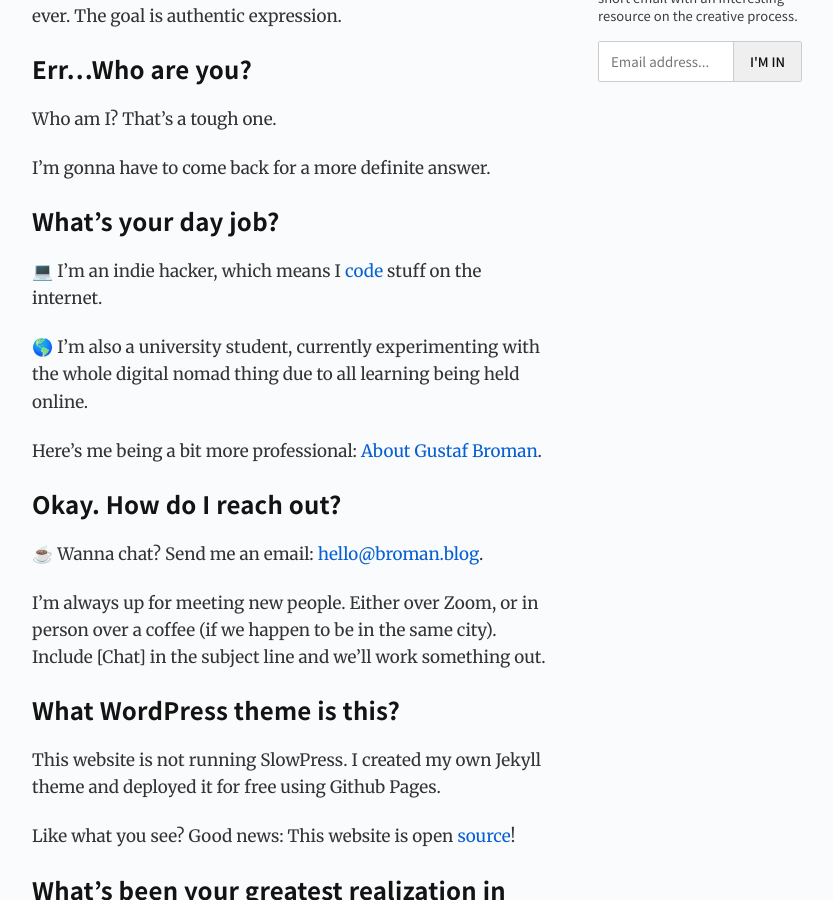
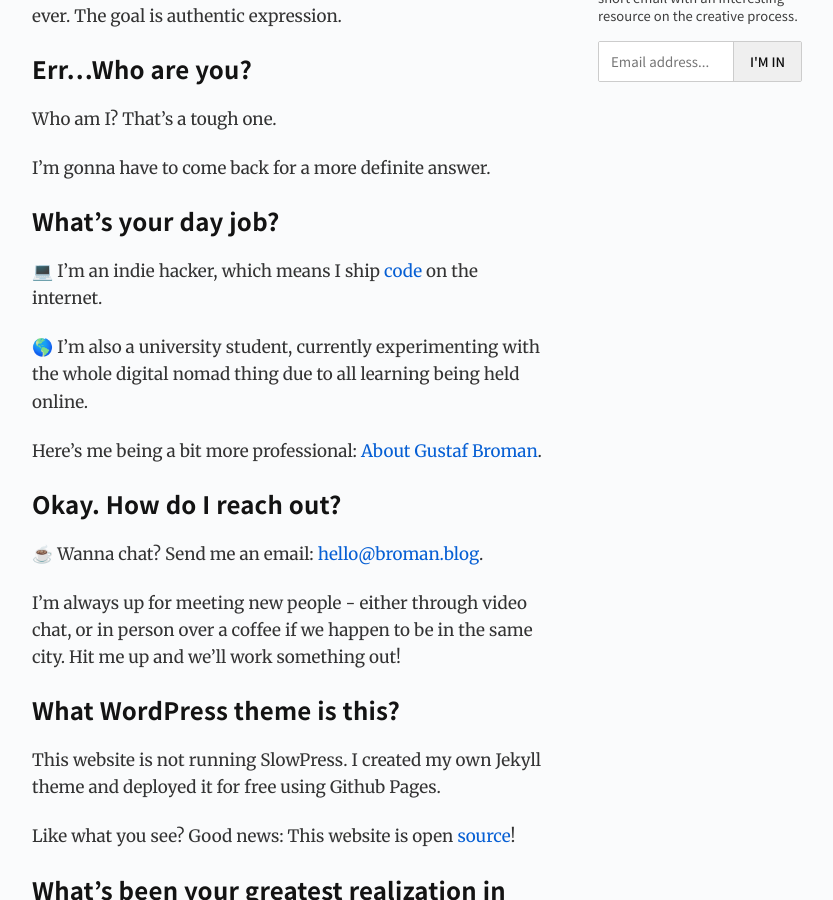
Before and after one commit to gdbroman/broman.blog, a Jekyll site: the page built from about.md, in a window 1280 px wide and 900 px high, scrolled down 694 px. Shown: the whole window, without its empty margins (223-1056 px from the left). Built offline with Jekyll 4.4.1, drawn with Linux system fonts in a browser that asks for light colours.

Commit message:
revision

```diff
--- a/about.md
+++ b/about.md
@@ -32,7 +32,7 @@ I’m gonna have to come back for a more definite answer.
 
 ## What's your day job?
 
-💻 I'm an indie hacker, which means I [code](https://github.com/gustafbroman){:target="_blank"} stuff on the internet.
+💻 I'm an indie hacker, which means I ship [code](https://github.com/gustafbroman){:target="_blank"} on the internet.
 
 🌎 I'm also a university student, currently experimenting with the whole digital nomad thing due to all learning being held online.
 
@@ -42,7 +42,7 @@ Here's me being a bit more professional: [About Gustaf Broman](https://gustafbro
 
 ☕️ Wanna chat? Send me an email: [hello@broman.blog](mailto:hello@broman.blog).
 
-I'm always up for meeting new people. Either over Zoom, or in person over a coffee (if we happen to be in the same city). Include [Chat] in the subject line and we'll work something out.
+I'm always up for meeting new people - either through video chat, or in person over a coffee if we happen to be in the same city. Hit me up and we'll work something out!
 
 ## What WordPress theme is this?
 
```
